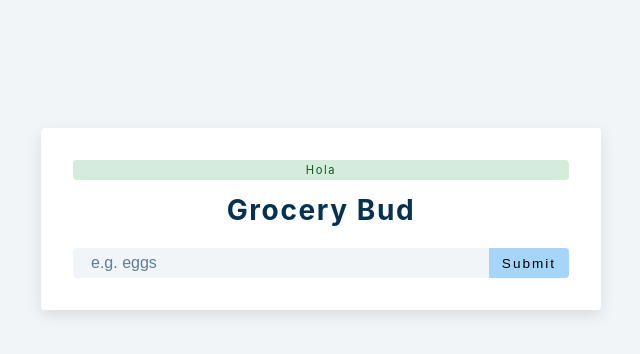
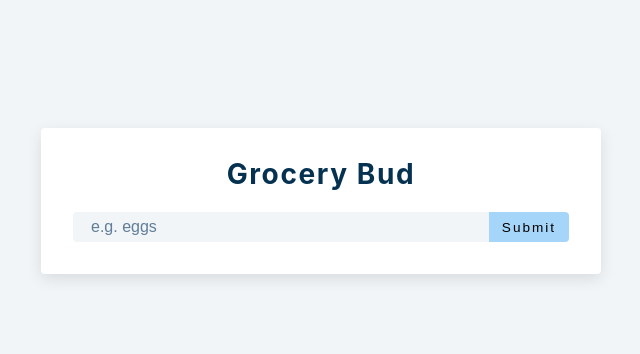
Before and after one commit to MarcoRosselDev/react-15-grocery-bud, a React (Create React App) app: page / in a window 1280 px wide. Shown: the top 354 px of the page, without its empty margins (319-959 px from the left). Built offline with nearby package versions, Linux system fonts and the light colour scheme.

Commit message:
meg alert normaly

```diff
--- a/src/App.js
+++ b/src/App.js
@@ -8,15 +8,16 @@ function App() {
   const [isEditing, setIsEditing] = useState(false);
   const [editID, setEditID] = useState(null);
   const [alert, setAlert] = useState({
-    show: true,
-    msg: "hola",
-    type: "success",
+    show: false,
+    msg: "",
+    type: "",
   });
 
   const handleSubmit = (e) => {
     e.preventDefault();
     if (!name) {
       // display alert
+      setAlert({ show: true, msg: "please enter value", type: "danger" });
     } else if (name && isEditing) {
       // deal with edit
     } else {
```
